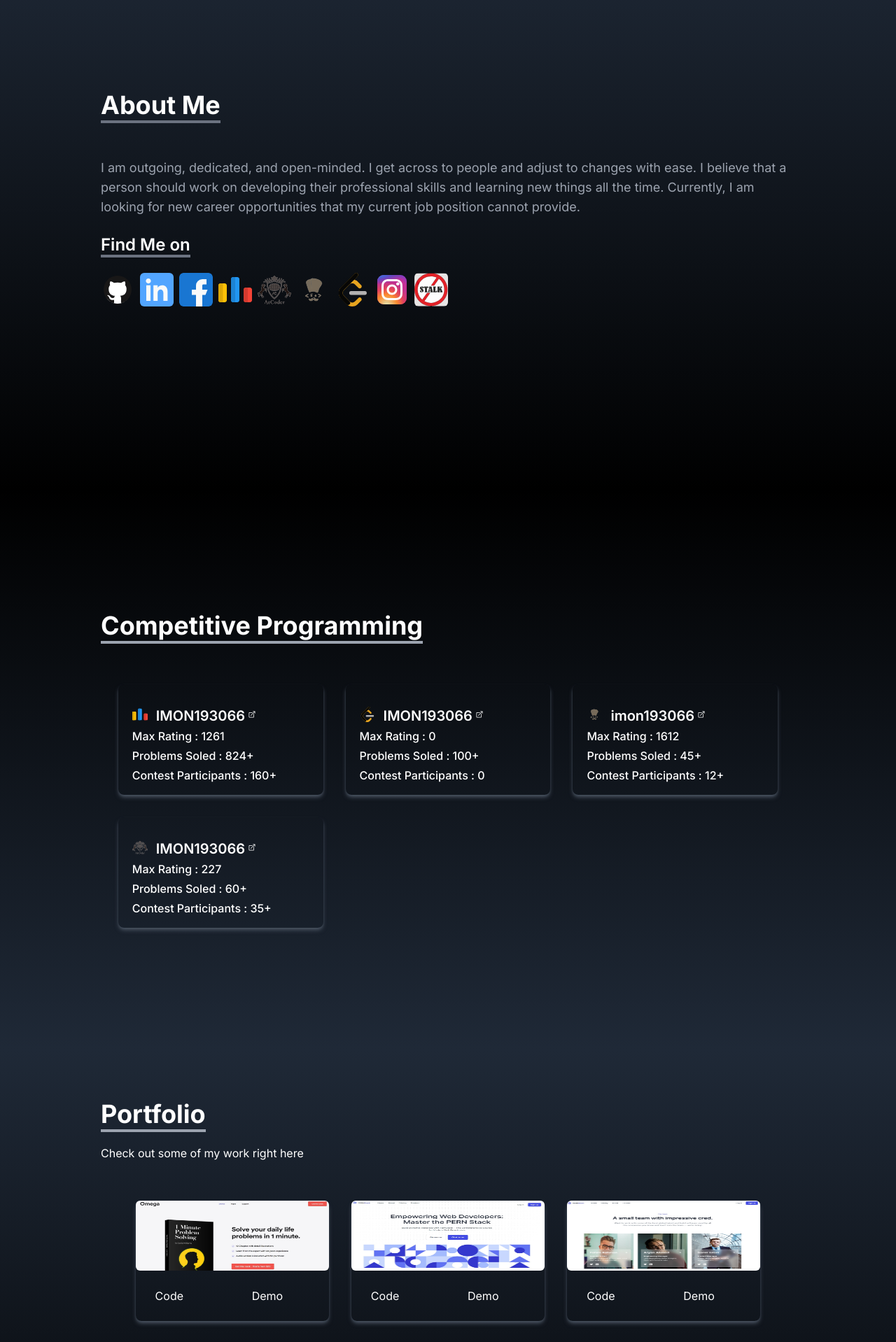
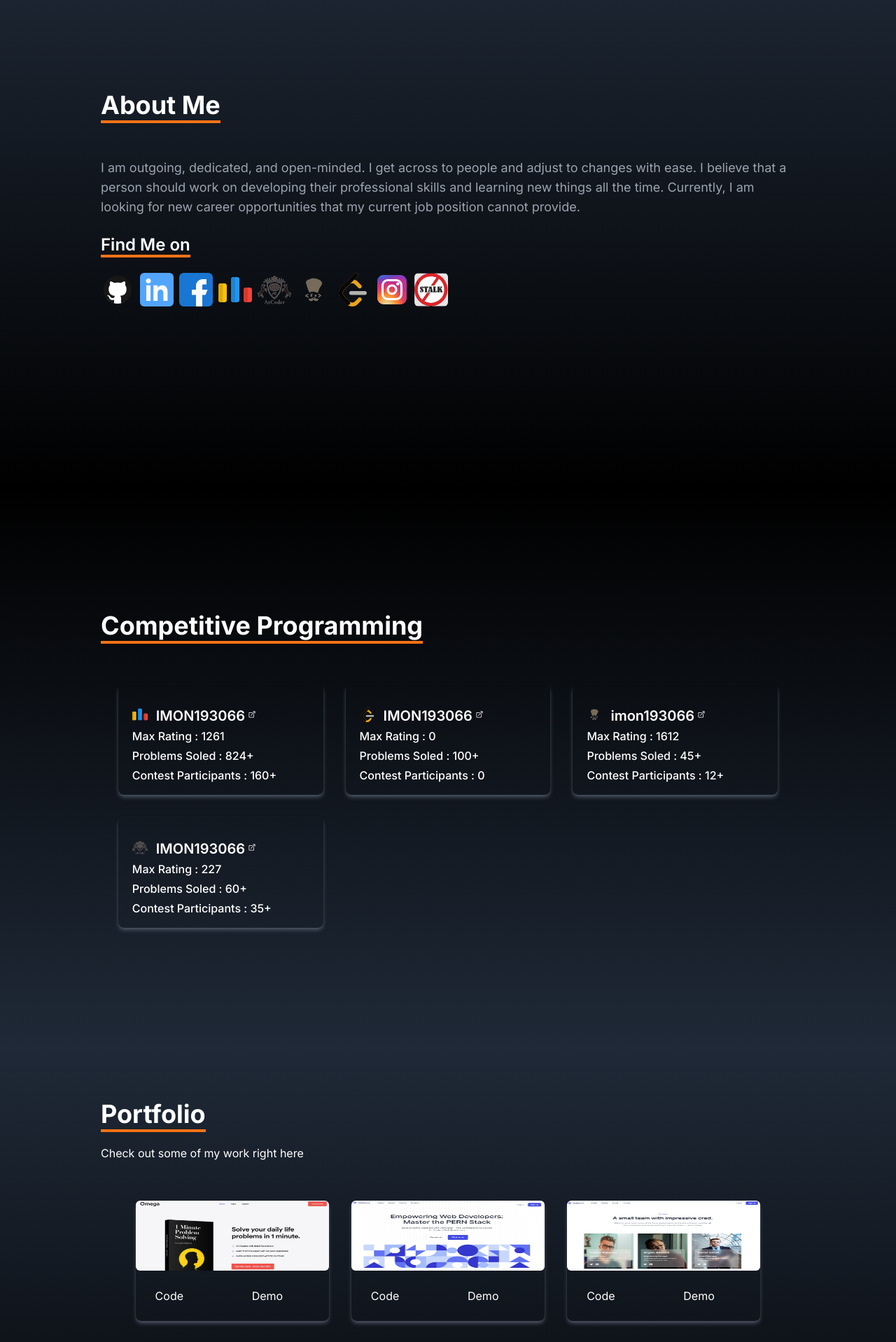
Before and after one commit to Nimur-Rashid-Imon66/My-Portfolio-, a React (Vite) app: page / in a window 1280 px wide. Shown: the part 900-2818 px from the top of the page at 70% size. Built offline with nearby package versions, Linux system fonts and the light colour scheme.

Commit message:
Update component headings to use orange border for improved visual consistency

```diff
--- a/src/components/About.jsx
+++ b/src/components/About.jsx
@@ -15,7 +15,7 @@ const About = () => {
                 className="max-w-screen-lg p-4 mx-auto flex flex-col justify-center w-full h-full"
             >
                 <div className="pb-4">
-                    <p className="text-4xl font-bold inline border-b-4  border-gray-500">About Me</p>
+                    <p className="text-4xl font-bold inline border-b-4 border-orange-500">About Me</p>
                 </div>
 
                 <p className="text-lg mt-10 text-gray-400">
@@ -25,7 +25,7 @@ const About = () => {
                 <br />
             <div className='pb-2 '>
                     <p
-                        className='text-2xl font-semibold border-b-4 inline border-gray-500'>
+                        className='text-2xl font-semibold border-b-4 inline border-orange-500'>
                        Find Me on
                     </p>
                     <div className='py-6 mx-auto '>
--- a/src/components/CompetitiveProgramming.jsx
+++ b/src/components/CompetitiveProgramming.jsx
@@ -9,7 +9,7 @@ const CompetitiveProgramming = () => {
         <div name="CP" className='bg-gradient-to-b  from-black  to-gray-800 w-full text-white md:h-screen'>
             <div className='max-w-screen-lg p-4 mx-auto flex flex-col justify-center w-full h-full '>
                 <div className='pb-8'>
-                    <p className='text-4xl font-bold inline border-b-4 border-gray-400'>Competitive Programming</p>
+                    <p className='text-4xl font-bold inline border-b-4 border-orange-500'>Competitive Programming</p>
                 </div>
 
                 <div className='grid sm:grid-cols-1 md:grid-cols-3 gap-8 px-12 pt-8 sm:px-0 w-[95%]  mx-auto'>
--- a/src/components/Contact.jsx
+++ b/src/components/Contact.jsx
@@ -10,7 +10,7 @@ const Contact = () => {
         <div name="contact" className='bg-gradient-to-b to-gray-800 from-black w-full text-white md:h-screen '>
             <div className='max-w-screen-lg p-4 mx-auto flex flex-col justify-center w-full h-full '>
                 <div className='pb-8'>
-                    <p className='text-4xl font-bold inline border-b-4 border-gray-400'>Contact Me</p>
+                    <p className='text-4xl font-bold inline border-b-4 border-orange-500'>Contact Me</p>
                     <p className='py-6'>Write here what you want to know</p>
                 </div>
 
--- a/src/components/Portfolio.jsx
+++ b/src/components/Portfolio.jsx
@@ -10,7 +10,7 @@ const Portfolio = () => {
         <div name="portfolio" className='bg-gradient-to-b from-gray-800 to-black w-full text-white md:h-screen '>
             <div className='max-w-screen-lg p-4 mx-auto flex flex-col justify-center w-full  '>
                 <div className='pb-8 mt-14'>
-                    <p className='text-4xl font-bold inline border-b-4 border-gray-400'>Portfolio</p>
+                    <p className='text-4xl font-bold inline border-b-4 border-orange-500'>Portfolio</p>
                     <p className='py-6'>Check out some of my work right here</p>
                 </div>
                 <div className='grid sm:grid-cols-1 md:grid-cols-3 gap-8 px-12 sm:px-0 w-[90%]  mx-auto'>
```
